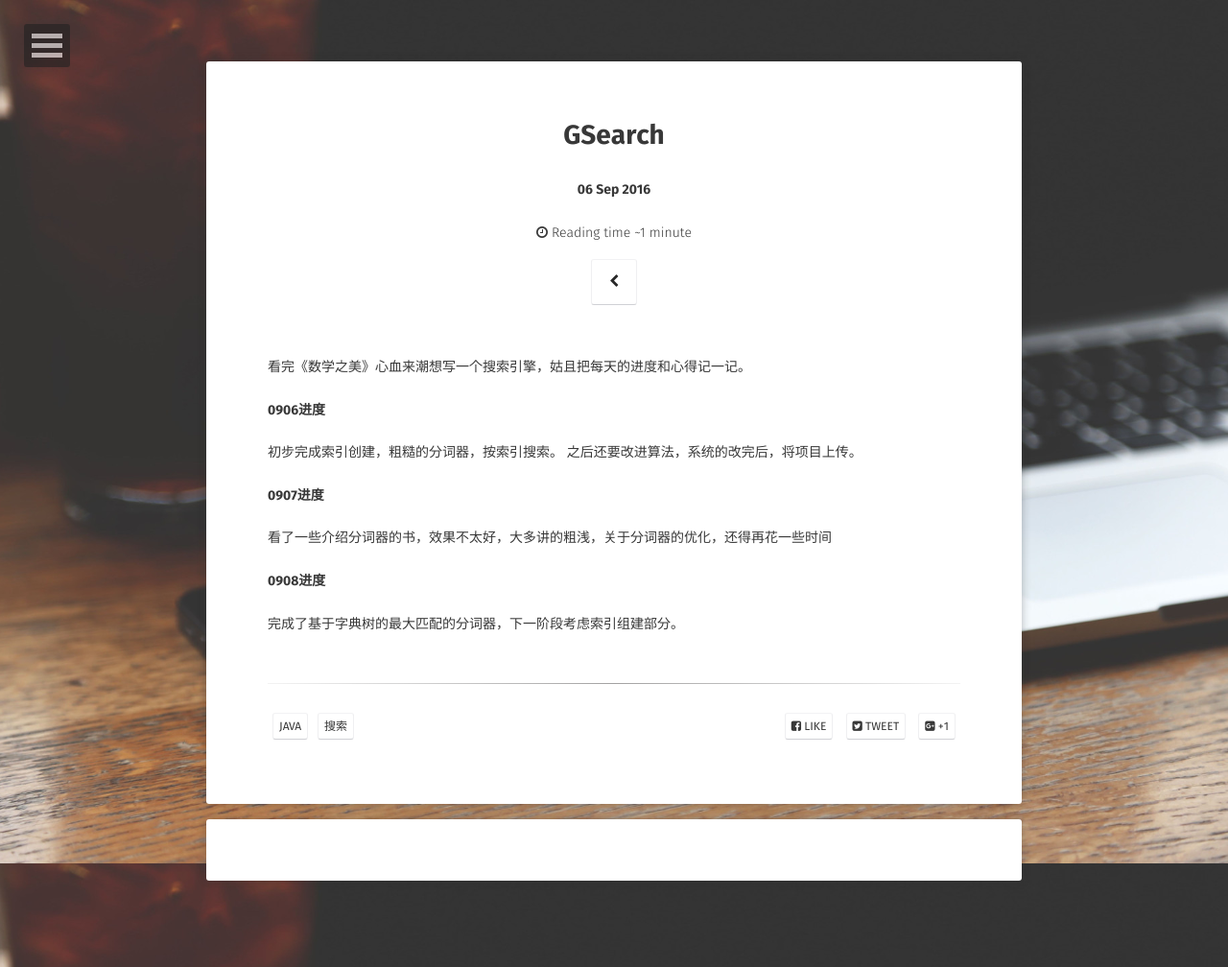
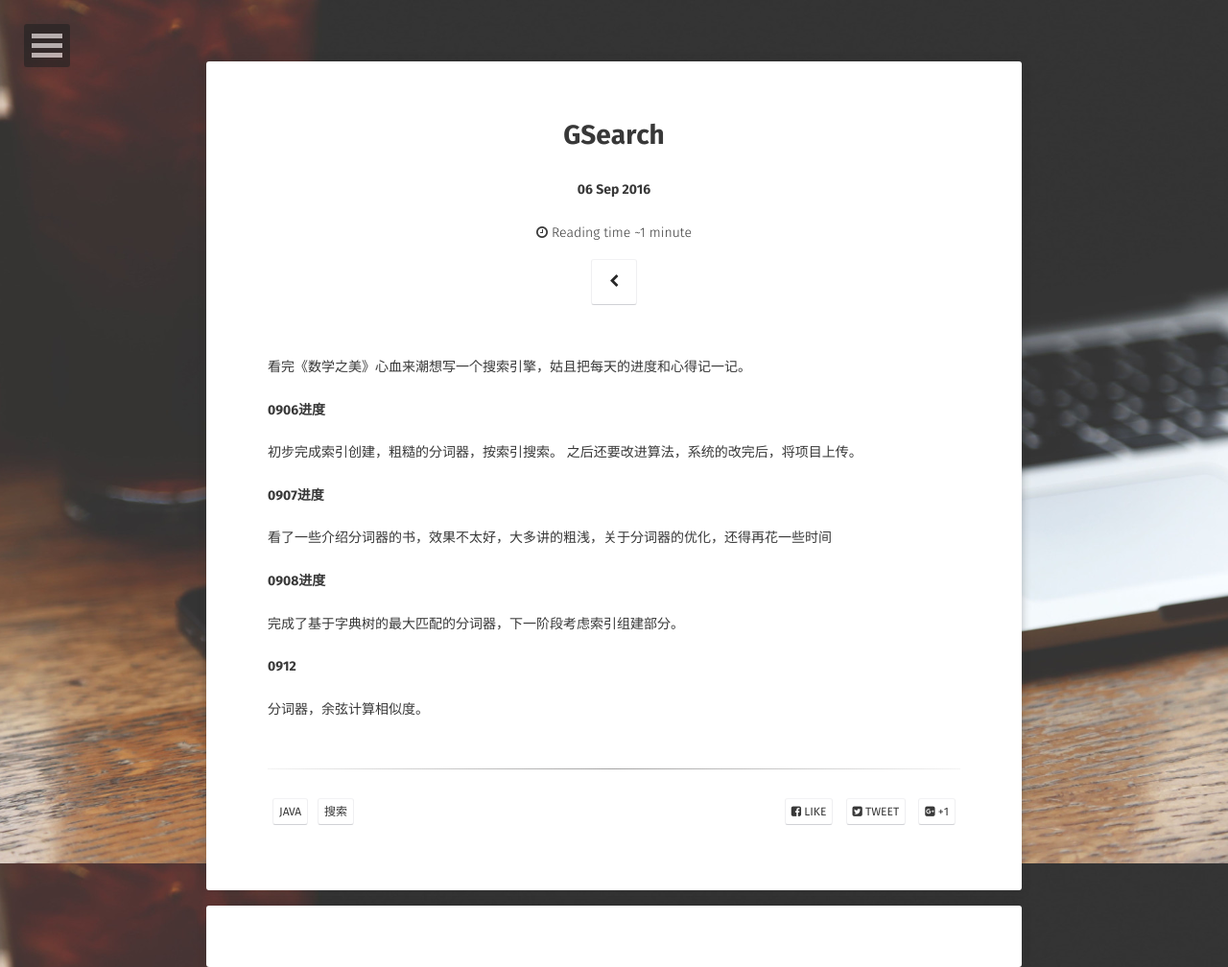
Before and after one commit to ridikuius/ridikuius.github.io, a Jekyll site: the page built from _posts/2016-09-06-GSearch.md, in a window 1280 px wide. Shown: the whole page at 96% size. Built offline with Jekyll 4.4.1, drawn with Linux system fonts in a browser that asks for light colours; some web fonts are replaced.

Commit message:
Update 2016-09-06-GSearch.md

```diff
--- a/_posts/2016-09-06-GSearch.md
+++ b/_posts/2016-09-06-GSearch.md
@@ -20,3 +20,6 @@ comments: true
 
 #### 0908进度
 完成了基于字典树的最大匹配的分词器，下一阶段考虑索引组建部分。
+
+#### 0912
+分词器，余弦计算相似度。
```
